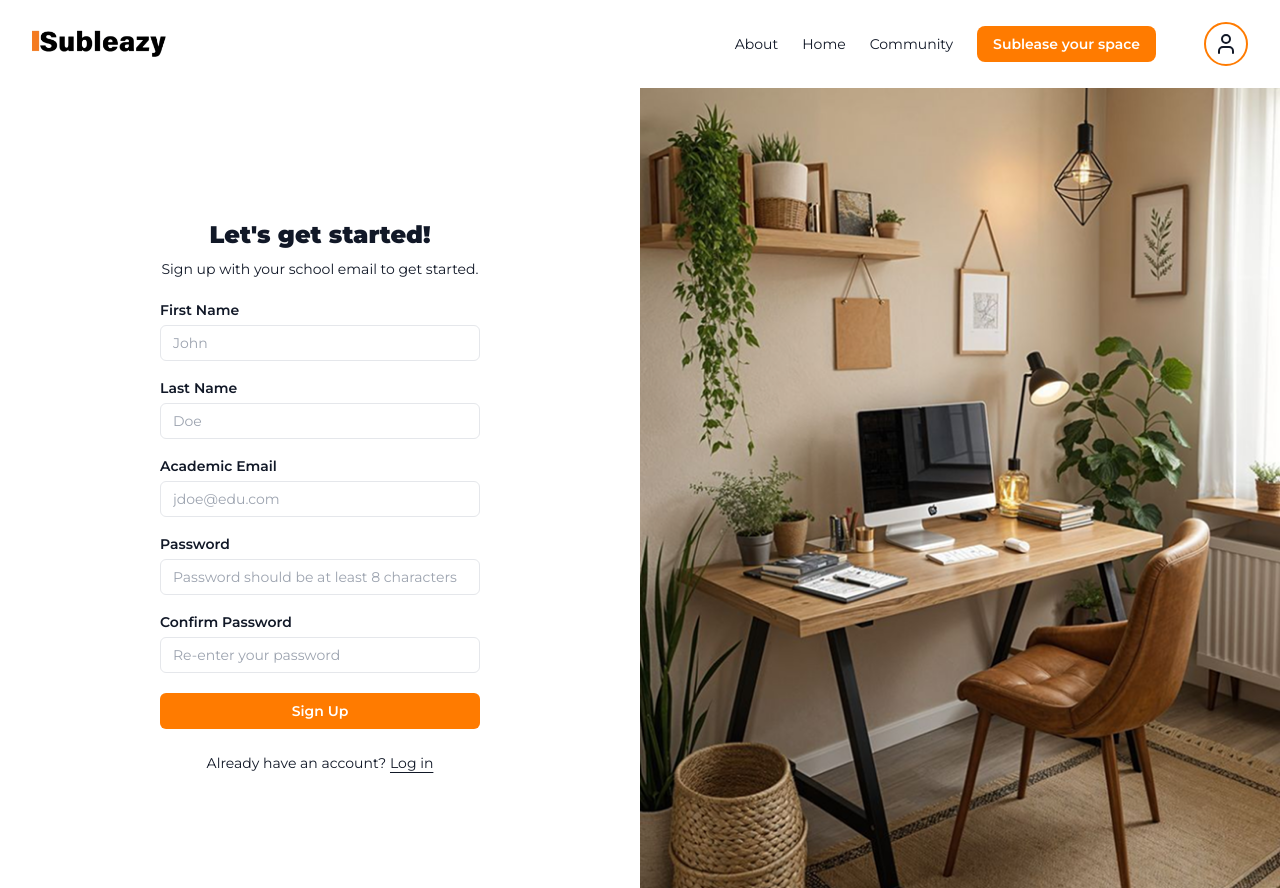
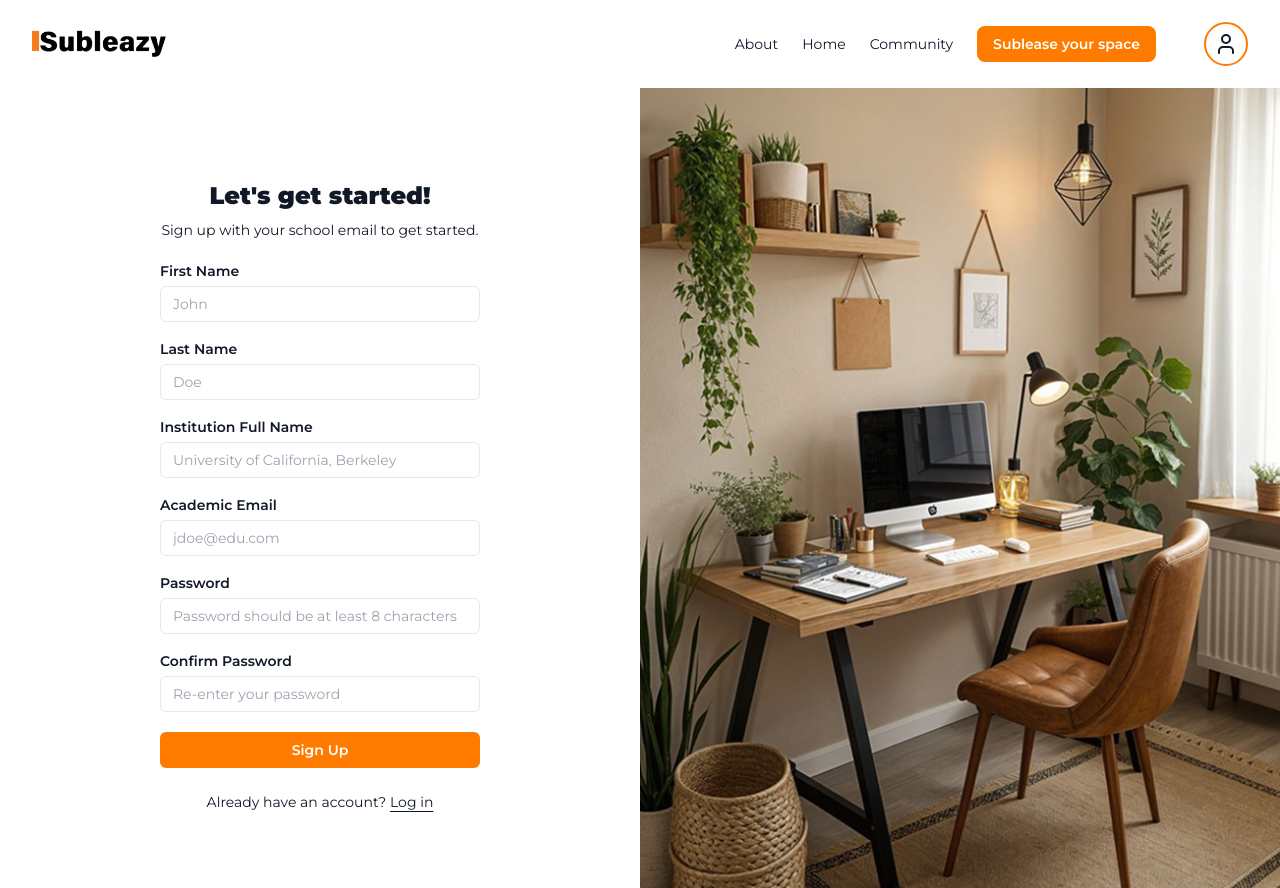
Before and after one commit to linhle15-ll/subleazy, a Next.js app in the folder client/: page /signup in a window 1280 px wide. Built offline with nearby package versions, Linux system fonts and the light colour scheme.

Commit message:
Add institution input field to signup form

```diff
--- a/client/src/components/layout/signup-form.tsx
+++ b/client/src/components/layout/signup-form.tsx
@@ -15,6 +15,8 @@ export function SignUpForm({
 }: React.ComponentPropsWithoutRef<'form'>) {
   const [firstName, setFirstName] = useState('');
   const [lastName, setLastName] = useState('');
+  const [institution, setInstitution] = useState('');
+
   const [email, setEmail] = useState('');
   const [password, setPassword] = useState('');
   const [confirmPassword, setConfirmPassword] = useState('');
@@ -64,6 +66,17 @@ export function SignUpForm({
     setLastName(newLastName);
     if (!newLastName) {
       setError('Last name is required');
+    } else {
+      setError('');
+    }
+    setSubmitted(false);
+  };
+
+  const handleInstitutionChange = (e: React.ChangeEvent<HTMLInputElement>) => {
+    const newInstitution = e.target.value;
+    setInstitution(newInstitution);
+    if (!newInstitution) {
+      setError('Institution is required');
     } else {
       setError('');
     }
@@ -129,6 +142,18 @@ export function SignUpForm({
             placeholder="Doe"
             value={lastName}
             onChange={(e) => handleLastNameChange(e)}
+            required
+          />
+        </div>
+
+        <div className="grid gap-2">
+          <Label htmlFor="institution">Institution Full Name</Label>
+          <Input
+            id="firstName"
+            type="text"
+            placeholder="University of California, Berkeley"
+            value={institution}
+            onChange={(e) => handleInstitutionChange(e)}
             required
           />
         </div>
```
